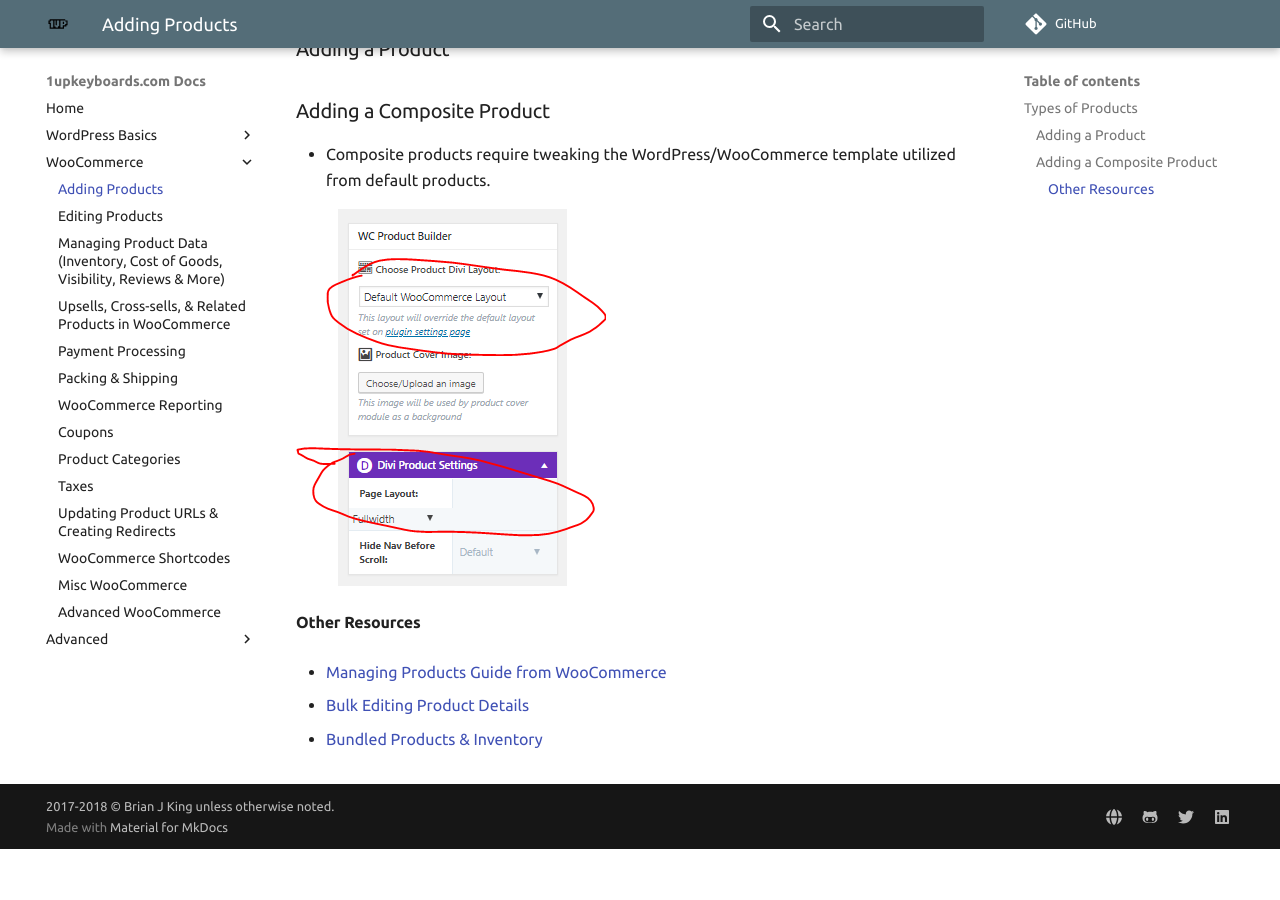
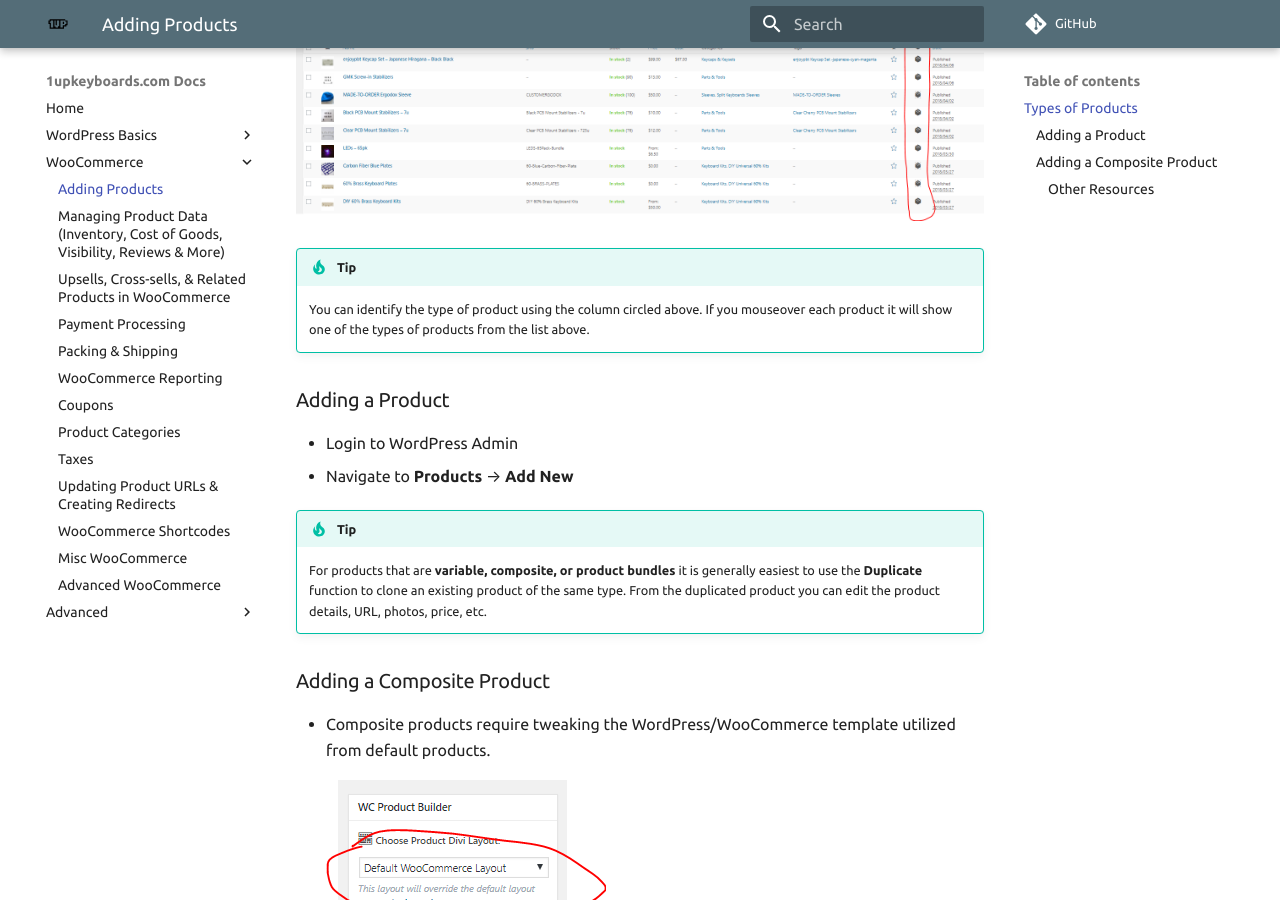
Before and after one commit to brianjking/1upkeyboard-docs, an MkDocs documentation site: the page built from docs/woocommerce/add-products.md, in a window 1280 px wide and 900 px high, scrolled down 422 px. Built offline with MkDocs 1.6.1 and Material for MkDocs 9.7.7, drawn with Linux system fonts in a browser that asks for light colours; comment, search, counter and statistics services are not loaded; old or Windows-style settings are respelled for this version of MkDocs; before the commit the page ends 1271 px from its top, so only the background shows below that.

Commit message:
Update TOC, finalize adding products docs

```diff
--- a/docs/woocommerce/add-products.md
+++ b/docs/woocommerce/add-products.md
@@ -9,7 +9,20 @@
 * Composite Product
 * Product Bundles
 
+![Identify Product Type](../images/identify-product-type.png)
+
+!!! tip
+    You can identify the type of product using the column circled above. If you mouseover each product it will show one of the types of products from the list above.
+
+
 ### Adding a Product
+
+* Login to WordPress Admin
+* Navigate to **Products** --> **Add New**
+
+!!! tip
+    For products that are **variable, composite, or product bundles** it is generally easiest to use the **Duplicate** function to clone an existing product of the same type. From the duplicated product you can edit the product details, URL, photos, price, etc.
+
 
 
 ### Adding a Composite Product
--- a/mkdocs.yml
+++ b/mkdocs.yml
@@ -19,7 +19,6 @@
     - Other Resources: wordpress-basics/other-resources.md
 - WooCommerce:
     - Adding Products: woocommerce/add-products.md
-    - Editing Products: woocommerce/edit-products.md
     - Managing Product Data (Inventory, Cost of Goods, Visibility, Reviews & More): woocommerce/managing-product-data.md
     - Upsells, Cross-sells, & Related Products in WooCommerce: woocommerce/upsells-cross-sells.md
     - Payment Processing: woocommerce/woo-payment-processing.md
```
Also changed, not shown: docs/woocommerce/edit-products.md (deleted, +0 -1 lines), docs/images/identify-product-type.png (added).
